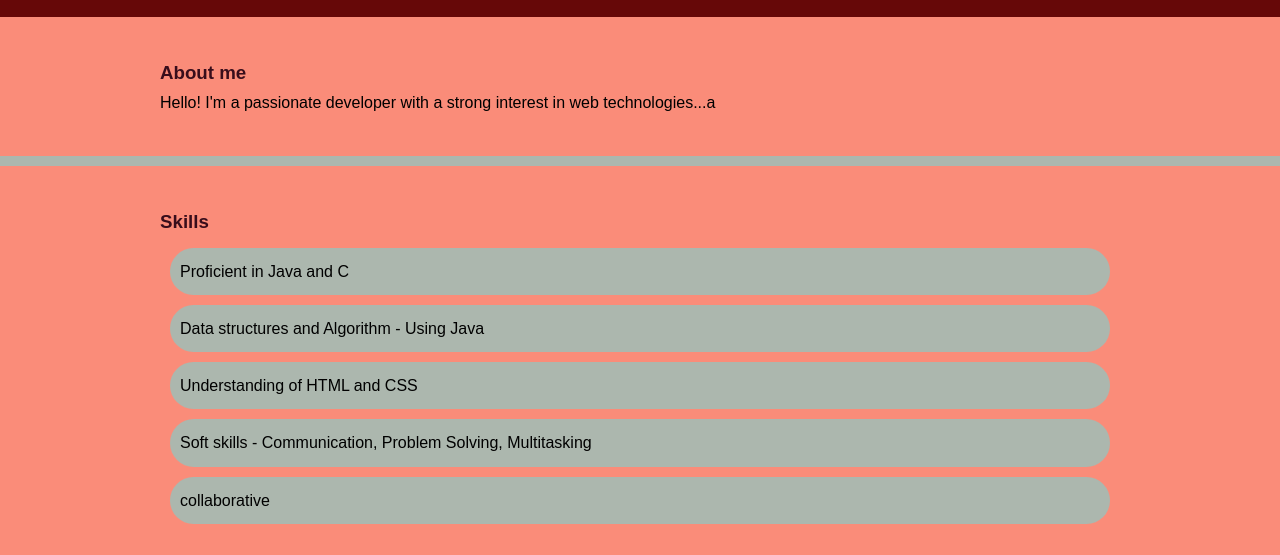
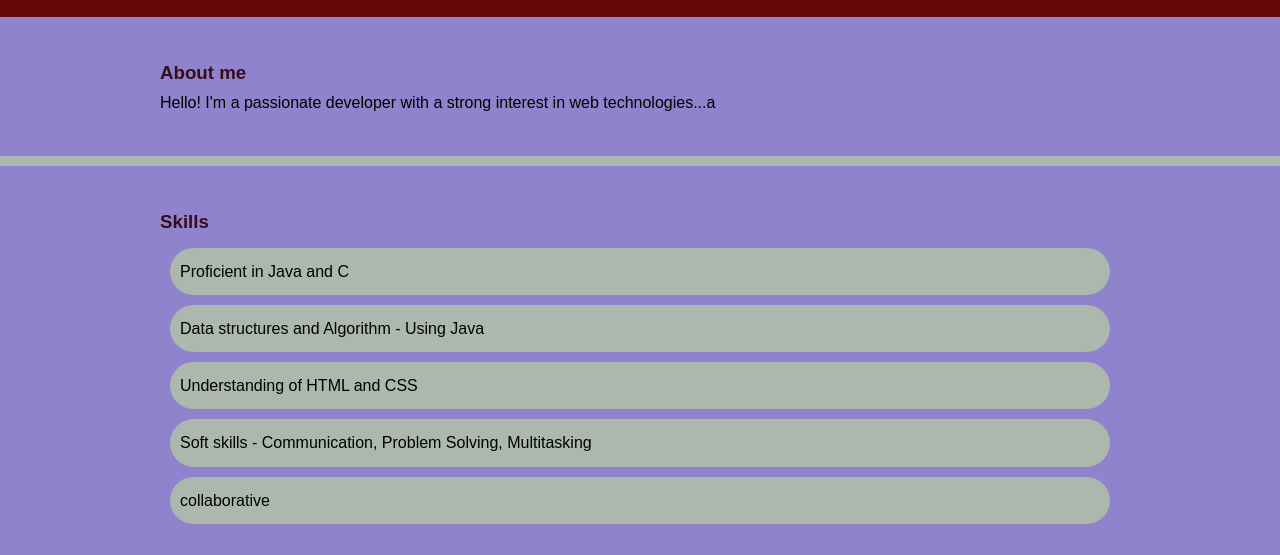
Before and after one commit to SinghRiya05/fileshtml, a plain HTML site: page index.html in a window 1280 px wide. Shown: the part 245-800 px from the top of the page. Drawn offline with Linux system fonts and the light colour scheme.

Commit message:
modified

```diff
--- a/portfolio2.css
+++ b/portfolio2.css
@@ -52,7 +52,7 @@ header nav ul li a{
 .section{
     padding: 40px;
     margin-bottom: 10px;
-    background-color:#fa8c79;
+    background-color:#8e83cc;
 }
 #skills{
     color: black;
```
